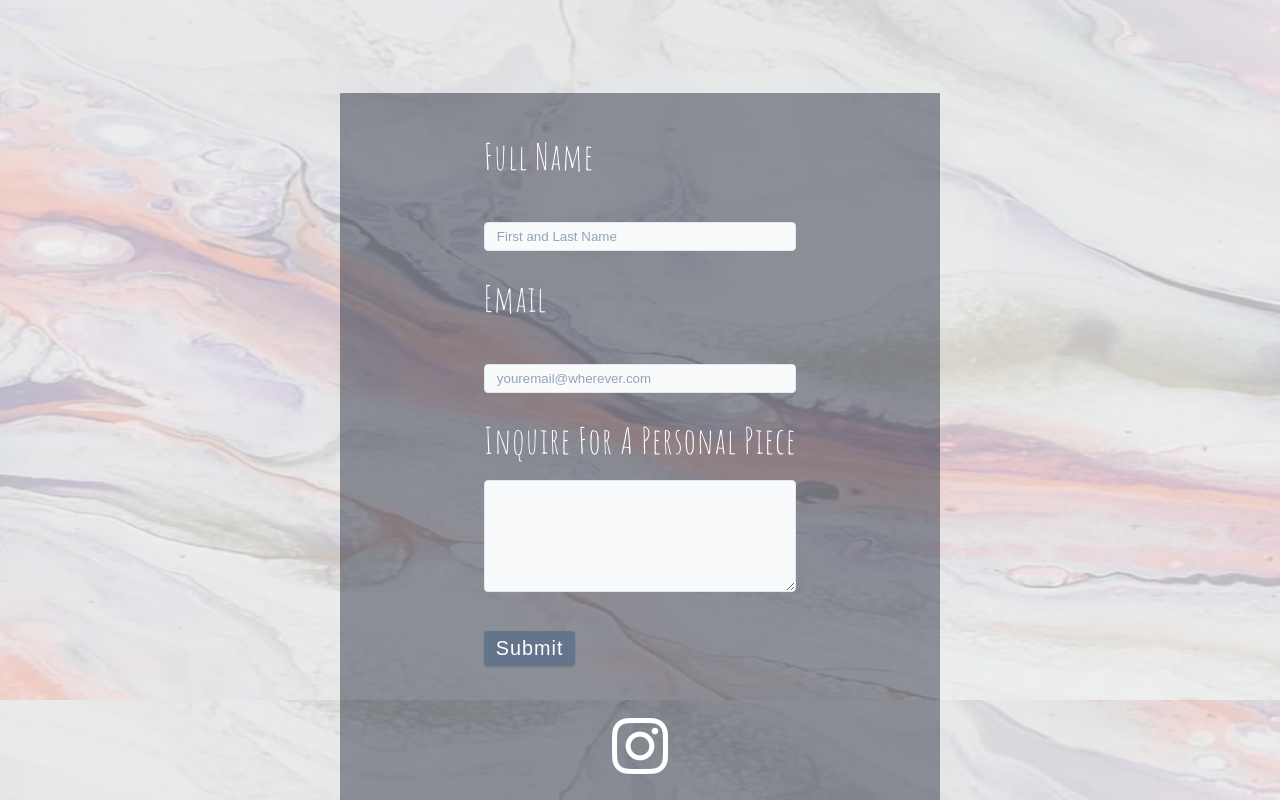
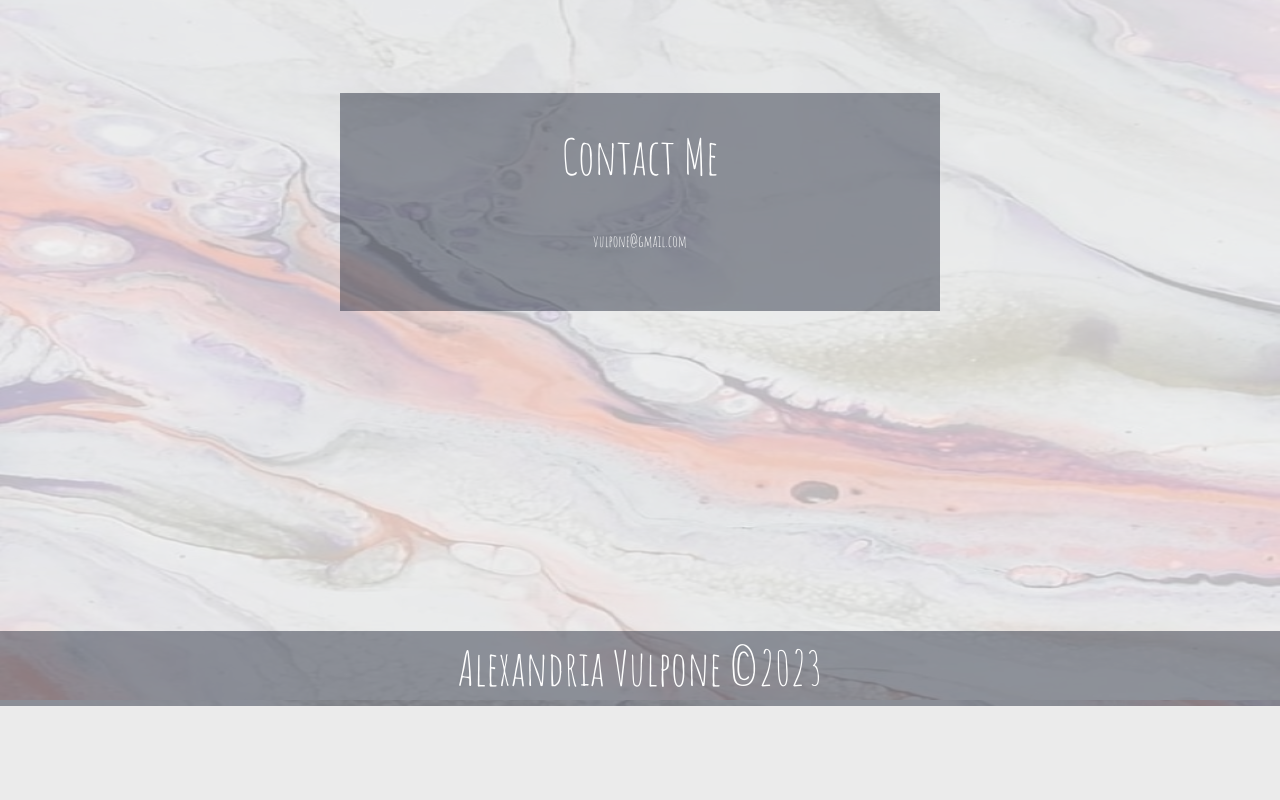
Before and after one commit to Mark-R-5388/painting-store-website, a website: page index.html in a window 1280 px wide. Shown: the part 4900-5700 px from the top of the page. After the commit the page ends 5606 px from the top, so only its background shows below. Drawn offline with Linux system fonts and the light colour scheme.

Commit message:
Update index.html

```diff
--- a/index.html
+++ b/index.html
@@ -96,58 +96,15 @@
       <!-- Contact Start -->
 
       <div id="contact" class="contact-container">
-        <form
-          action="https://formsubmit.co/"
-          method="POST"
-          class="form contact-form"
-        >
-          <input type="hidden" name="_subject" value="New Email" />
-          <input
-            type="hidden"
-            name="_next"
-            value="https://amvdesigns.net/thankyoupage.html"
-          />
-          <label for="contact-form" class="form-label">Full Name</label>
-          <input
-            type="text"
-            class="form-input"
-            name="name"
-            placeholder="First and Last Name"
-            required
-          />
-
-          <label for="contact-form" class="form-label">Email</label>
-          <input
-            type="email"
-            class="form-input"
-            name="email"
-            placeholder="youremail@wherever.com"
-            required
-          />
-
-          <label for="contact-form" class="form-label"
-            >Inquire for a personal piece</label
-          >
-          <textarea name="text" class="form-textarea" required></textarea>
-          <input type="submit" value="submit" class="btn form-btn" />
-        </form>
-        <div class="social-media-container">
-          <div class="social-media-icon">
-            <a
-              href="https://www.instagram.com/alex.vulpone.art/"
-              target="_blank"
-              ><i class="fab fa-instagram"></i
-            ></a>
-          </div>
-        </div>
-      </div>
+        <h1>Contact Me</h1>
+        <p>vulpone@gmail.com</p>
     </div>
     <!-- Contact End -->
 
     <!-- Footer Start -->
     <div class="footer">
       <div class="footer-text">
-        <h3>Alexandria Vulpone &copy;2021</h3>
+        <h3>Alexandria Vulpone &copy;2023</h3>
       </div>
     </div>
     <!-- Footer End -->
```
